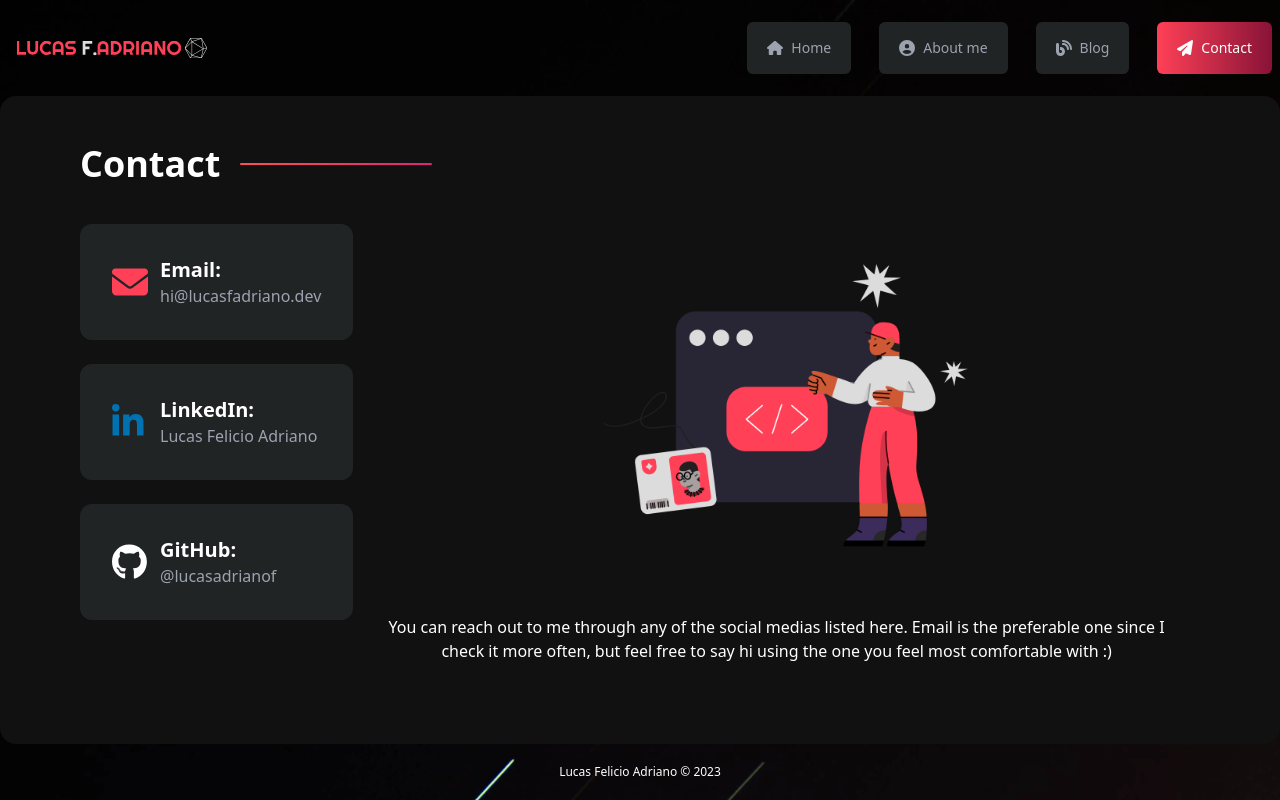
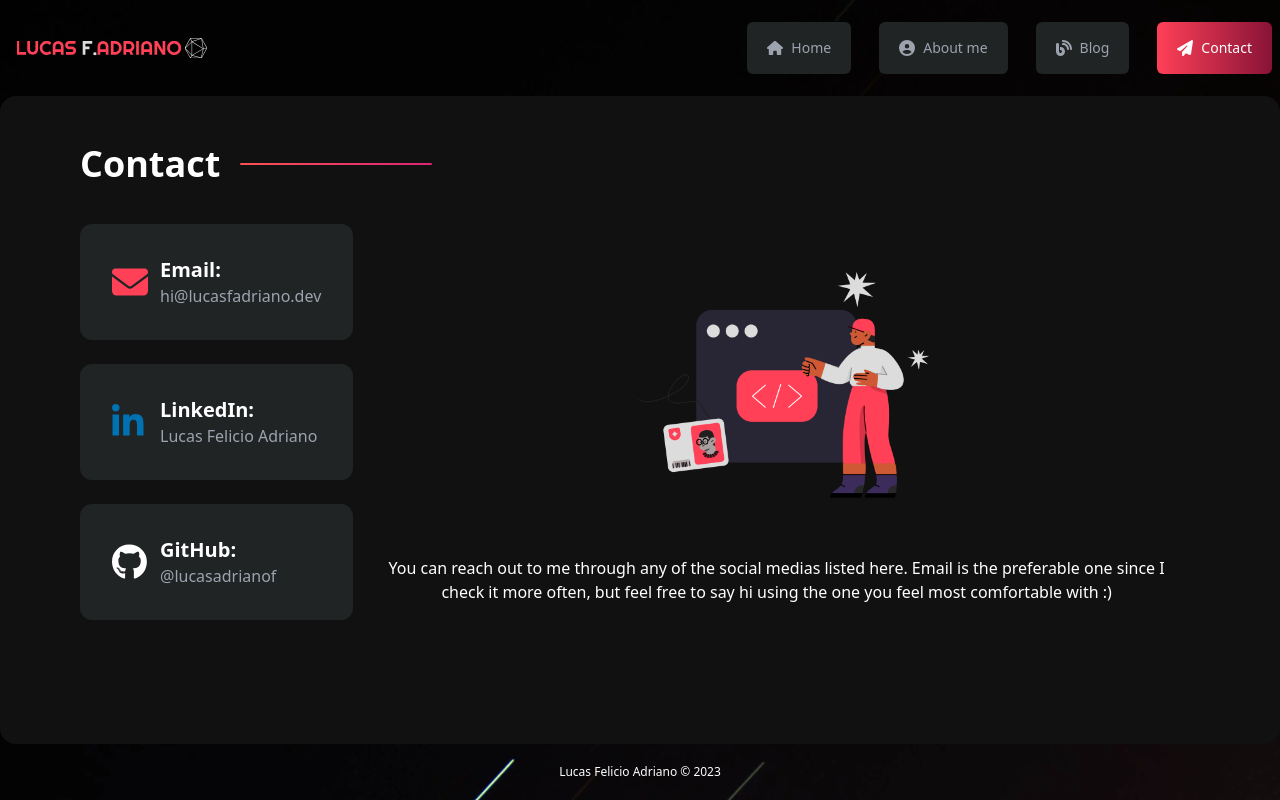
Before and after one commit to lucasadrianof/personal-blog-nextjs, a Next.js app: page /contact in a window 1280 px wide. Built offline with nearby package versions, Linux system fonts and the light colour scheme.

Commit message:
feat: animations on contact page

```diff
--- a/src/app/(blog)/contact/page.tsx
+++ b/src/app/(blog)/contact/page.tsx
@@ -11,16 +11,16 @@ export default function About() {
             Contact
           </h2>
           <div className="flex flex-col-reverse lg:flex-row">
-            <div className="flex flex-col space-y-6 xs:mt-6 sm:mt-0">
+            <div className="flex flex-col space-y-6 xs:mt-6 sm:mt-0" data-aos="fade-right">
               <ContactBadges />
             </div>
-            <div className="flex flex-col grow items-center justify-center">
+            <div className="flex flex-col grow items-center justify-center" data-aos="fade-left">
               <Image
                 alt="Contact Person"
                 className="rounded-3xl"
                 src="/contact-person.png"
-                height={500}
-                width={500}
+                height={400}
+                width={400}
               />
               <h2 className="mt-4 px-4 self-center text-center text-white">
                 You can reach out to me through any of the social medias listed
```
